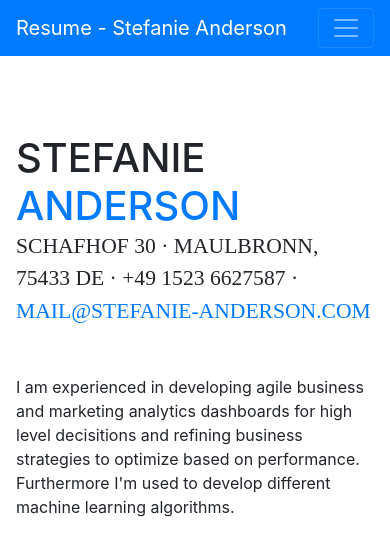
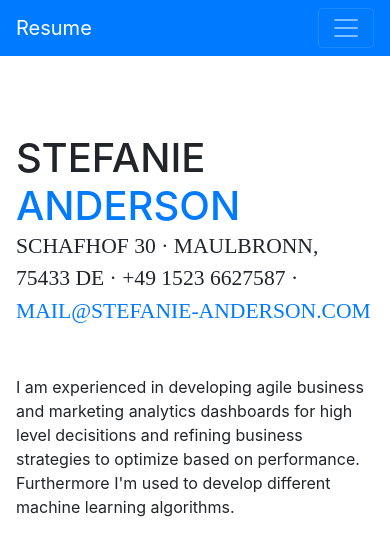
Before and after one commit to StefanieAnderson/cv, a website with bundled scripts: page index.html in a window 390 px wide. Shown: the top 545 px of the page. Built offline with nearby package versions, Linux system fonts and the light colour scheme; a web font is replaced by a local one.

Commit message:
Update index.html

```diff
--- a/index.html
+++ b/index.html
@@ -29,7 +29,7 @@
 
     <nav class="navbar navbar-expand-lg navbar-dark bg-primary fixed-top" id="sideNav">
       <a class="navbar-brand js-scroll-trigger" href="#page-top">
-        <span class="d-block d-lg-none">Resume - Stefanie Anderson</span>
+        <span class="d-block d-lg-none">Resume</span>
         <span class="d-none d-lg-block">
           <img class="img-fluid img-profile rounded-circle mx-auto mb-2" src="img/Download.png" alt="">
         </span>
```
